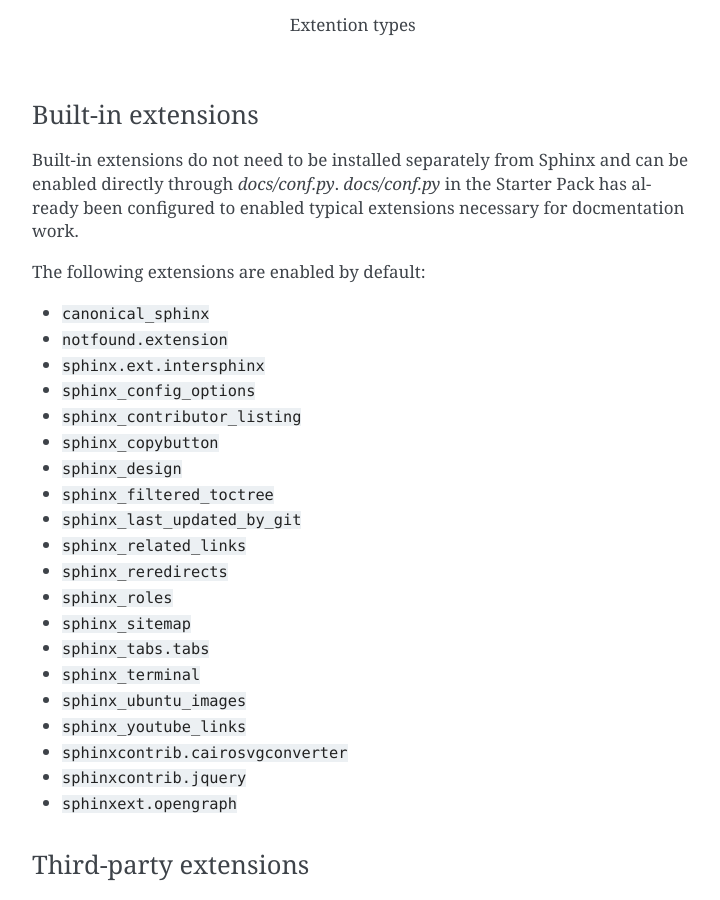
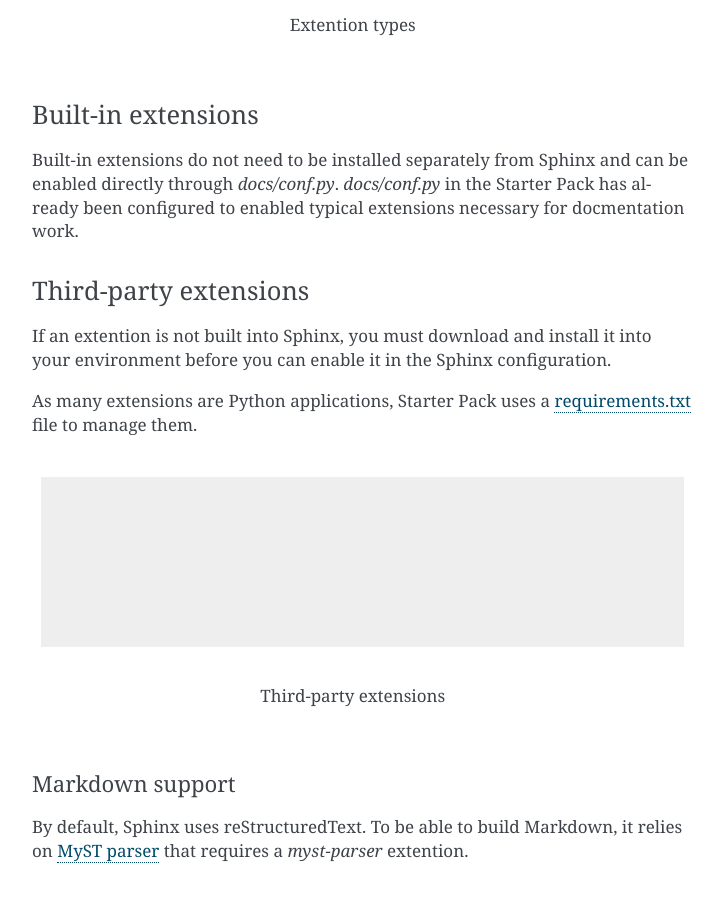
Before and after one commit to canonical/sphinx-docs-starter-pack, a Sphinx documentation site: the page built from docs/explanation/components.rst, in a window 1280 px wide and 900 px high, scrolled down 1830 px. Shown: the whole window, without its empty margins (388-1108 px from the left). Built offline with Sphinx 7.4.7, drawn with Linux system fonts in a browser that asks for light colours; pages that are not in the unit, such as notebooks, are missing from menus.

Commit message:
Add a reference for default extentions

```diff
--- a/docs/explanation/components.rst
+++ b/docs/explanation/components.rst
@@ -81,31 +81,6 @@ Built-in extensions
 
 Built-in extensions do not need to be installed separately from Sphinx and can be enabled directly through `docs/conf.py`.
 `docs/conf.py` in the Starter Pack has already been configured to enabled typical extensions necessary for docmentation work.
-
-.. _default-extensions:
-
-The following extensions are enabled by default:
-
-* ``canonical_sphinx``
-* ``notfound.extension``
-* ``sphinx.ext.intersphinx``
-* ``sphinx_config_options``
-* ``sphinx_contributor_listing``
-* ``sphinx_copybutton``
-* ``sphinx_design``
-* ``sphinx_filtered_toctree``
-* ``sphinx_last_updated_by_git``
-* ``sphinx_related_links``
-* ``sphinx_reredirects``
-* ``sphinx_roles``
-* ``sphinx_sitemap``
-* ``sphinx_tabs.tabs``
-* ``sphinx_terminal``
-* ``sphinx_ubuntu_images``
-* ``sphinx_youtube_links``
-* ``sphinxcontrib.cairosvgconverter``
-* ``sphinxcontrib.jquery``
-* ``sphinxext.opengraph``
 
 Third-party extensions
 ----------------------
--- a/docs/reference/index.rst
+++ b/docs/reference/index.rst
@@ -15,5 +15,6 @@ Contents
 
    automatic_checks
    removed-url-check
+   default-extensions
    rst-syntax-reference
    myst-syntax-reference
```
Also changed, not shown: docs/reference/default-extensions.rst (added, +76 -0 lines).
